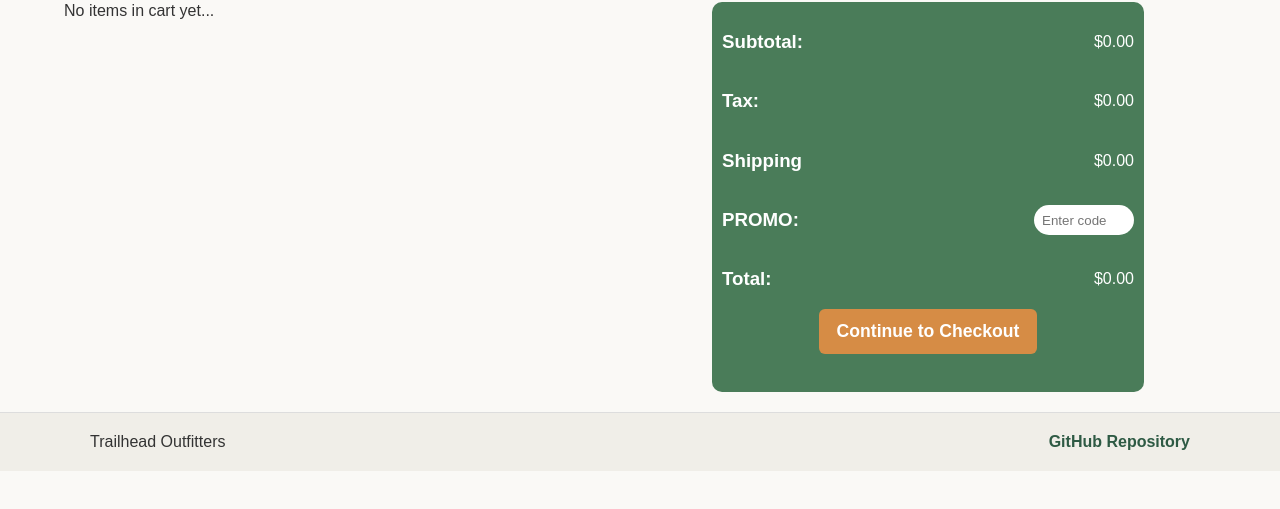
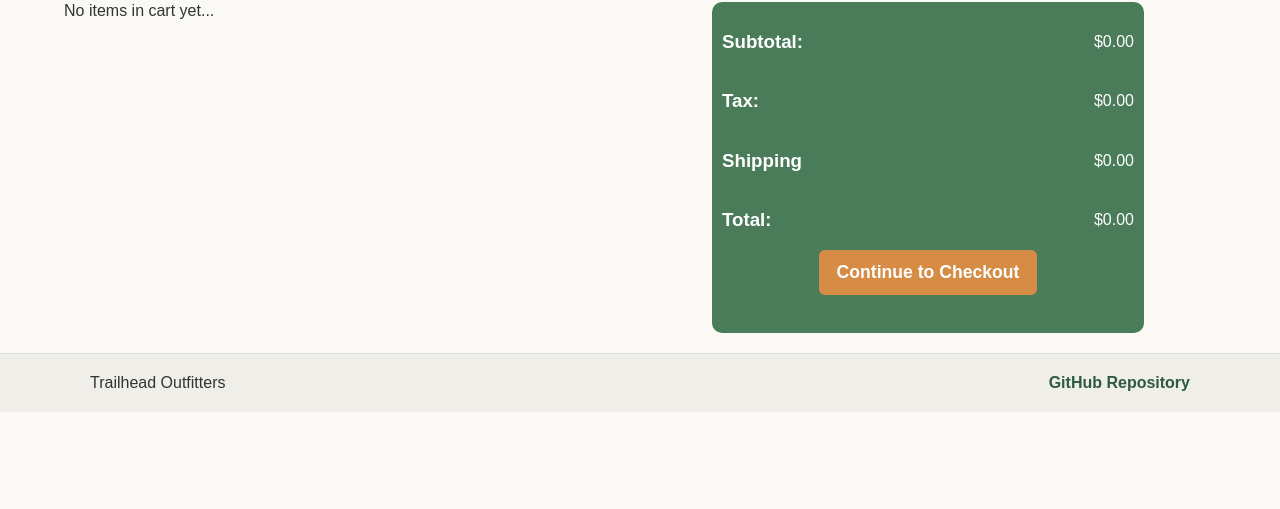
Before and after one commit to Joshwalks7/trailhead-outfitters, a website built with Vite: page cart.html in a window 1280 px wide. Shown: the part 151-660 px from the top of the page. Built offline with nearby package versions, Linux system fonts and the light colour scheme.

Commit message:
removed PROMO from page for the time being

```diff
--- a/cart.html
+++ b/cart.html
@@ -65,16 +65,6 @@
           <div id="tax">$0.00</div>
           <h3>Shipping</h3>
           <div id="shipping">$0.00</div>
-          <h3>PROMO:</h3>
-          <div>
-            <input
-              type="text"
-              id="promo-code"
-              name="promoCode"
-              placeholder="Enter code"
-              aria-label="Enter promotional discount code"
-            />
-          </div>
           <h3>Total:</h3>
           <div id="total">$0.00</div>
           <div id="checkout">
```
